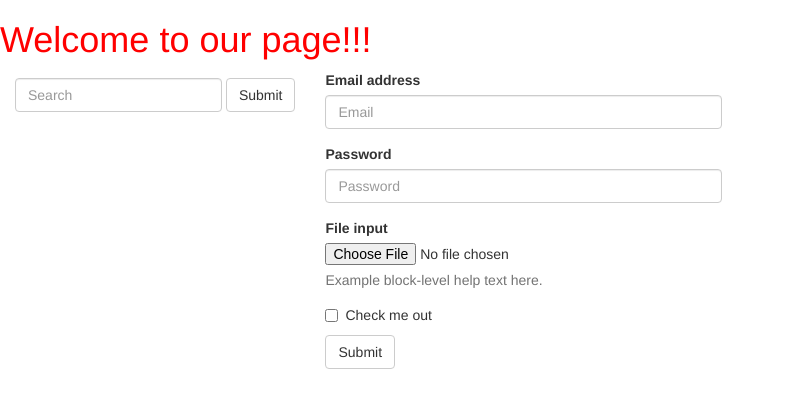
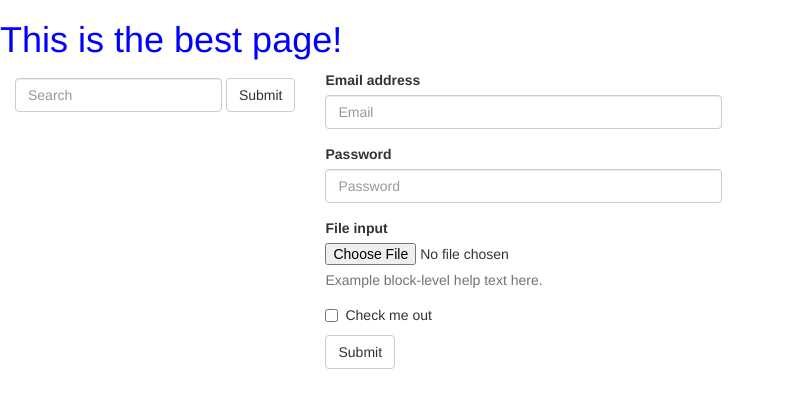
Before and after one commit to tammerg1/sundayfunday, a PHP site: page / in a window 1280 px wide. Shown: the top 408 px of the page, without its empty margins (0-785 px from the left). Run offline with PHP 8.4, Linux system fonts and the light colour scheme.

Commit message:
made changes to my page in style.css and index.html

```diff
--- a/index.html
+++ b/index.html
@@ -7,7 +7,7 @@
   <link rel="stylesheet" href="style.css">
 </head>
 <body>
-  <h1>Welcome to our page!!!</h1>
+  <h1>This is the best page!</h1>
   <form class="navbar-form navbar-left" role="search">
     <div class="form-group">
       <input type="text" class="form-control" placeholder="Search">
--- a/style.css
+++ b/style.css
@@ -1,3 +1,3 @@
 h1{
-  color:red;
+  color:blue;
 }
```
